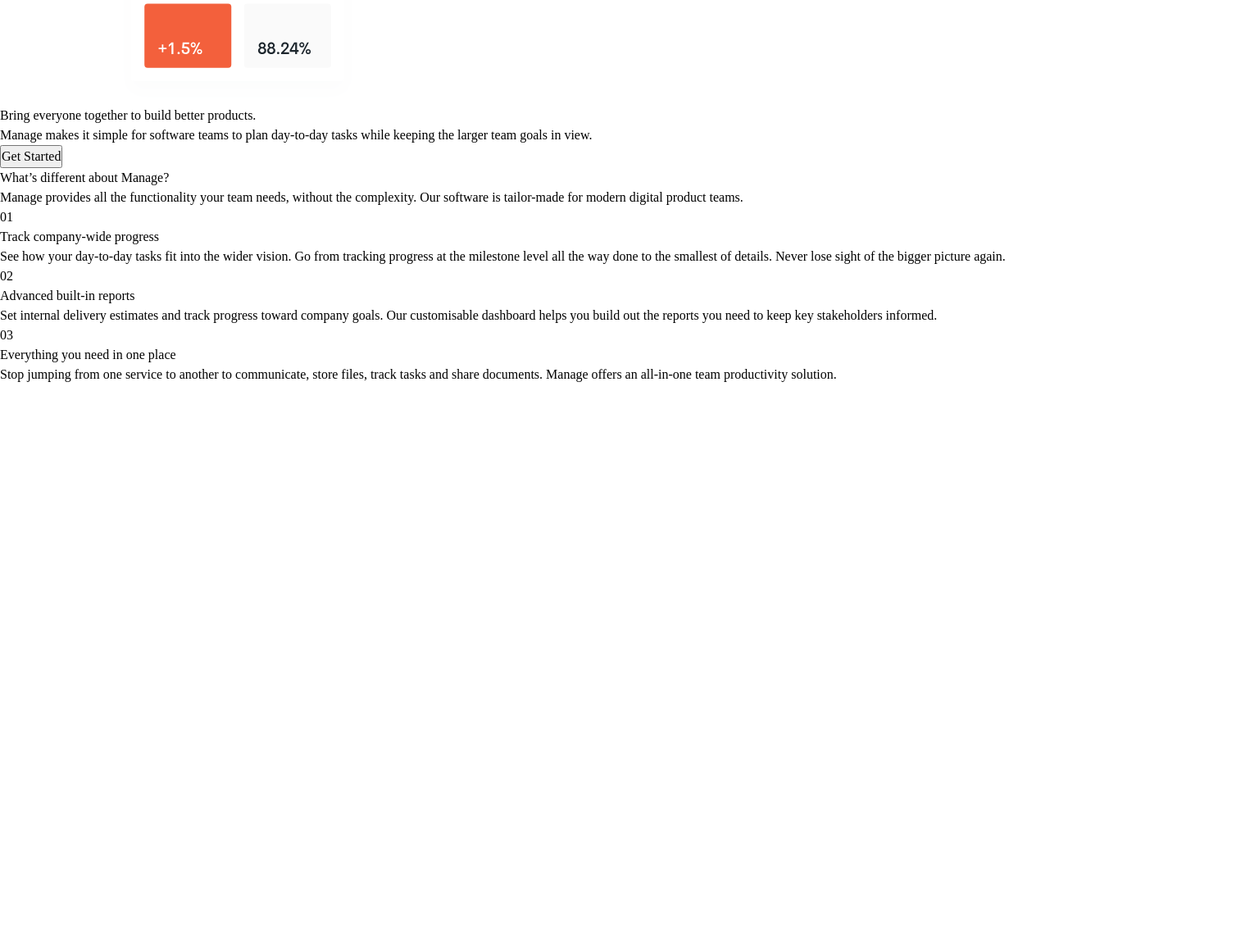
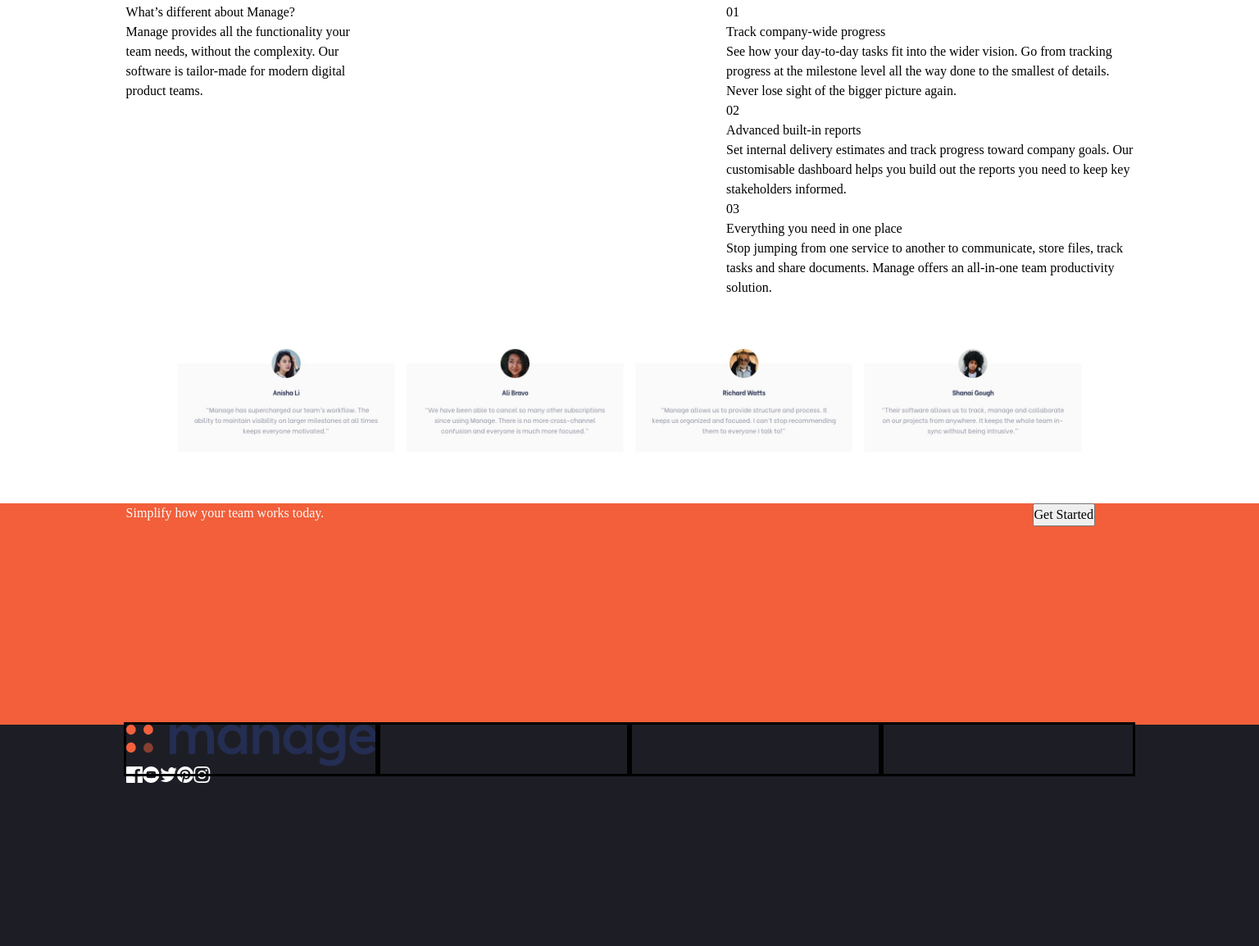
Before and after one commit to LinziJayne36/manage-landing-page, a website built with Vite: page index.html in a window 1536 px wide. Shown: the part 540-1694 px from the top of the page at 82% size. Before the commit the page ends 1009 px from the top, so only its background shows below. Built offline with nearby package versions, Linux system fonts and the light colour scheme.

Commit message:
Add the markup to structure content so it is adaptable for desktop as well as mobile. Add early media queries to begin the adaptation for desktop and make responsive

```diff
--- a/index.html
+++ b/index.html
@@ -21,6 +21,7 @@
         <link rel="stylesheet" href="style.css" />
     </head>
     <body>
+        <div class="page-wrapper">
             <header>
                 <div class="main-header-container">
                     <img src="/images/logo.svg" />
@@ -35,6 +36,7 @@
                     </nav>
                 </div>
             </header>
+            <div class="intro-wrapper">
                 <div class="intro-visuals">
                     <img
                         class="intro-visuals__img"
@@ -46,39 +48,49 @@
                         Bring everyone together to build better products.
                     </h1>
                     <p class="intro-info__copy">
-                Manage makes it simple for software teams to plan day-to-day
-                tasks while keeping the larger team goals in view.
+                        Manage makes it simple for software teams to plan
+                        day-to-day tasks while keeping the larger team goals in
+                        view.
                     </p>
-            <button class="button intro-info__button">Get Started</button>
+                    <button class="button intro-info__button">
+                        Get Started
+                    </button>
                 </div>
-
+            </div>
+            <div class="main-wrapper">
                 <div class="main-info-text">
                     <h2 class="main-info-text__title">
                         What’s different about Manage?
                     </h2>
                     <p class="main-info-text__copy">
-                Manage provides all the functionality your team needs, without
-                the complexity. Our software is tailor-made for modern digital
-                product teams.
+                        Manage provides all the functionality your team needs,
+                        without the complexity. Our software is tailor-made for
+                        modern digital product teams.
                     </p>
                 </div>
+                <div class="info-points-wrapper">
                     <div class="main-info-point">
                         <span class="main-info-point__num">01</span>
-            <h3 class="main-info-point__title">Track company-wide progress</h3>
+                        <h3 class="main-info-point__title">
+                            Track company-wide progress
+                        </h3>
                         <p class="main-info-point__copy">
-                See how your day-to-day tasks fit into the wider vision. Go from
-                tracking progress at the milestone level all the way done to the
-                smallest of details. Never lose sight of the bigger picture
-                again.
+                            See how your day-to-day tasks fit into the wider
+                            vision. Go from tracking progress at the milestone
+                            level all the way done to the smallest of details.
+                            Never lose sight of the bigger picture again.
                         </p>
                     </div>
                     <div class="main-info-point">
                         <span class="main-info-point__num">02</span>
-            <h3 class="main-info-pont__title">Advanced built-in reports</h3>
+                        <h3 class="main-info-pont__title">
+                            Advanced built-in reports
+                        </h3>
                         <p class="main-info-point__copy">
-                Set internal delivery estimates and track progress toward
-                company goals. Our customisable dashboard helps you build out
-                the reports you need to keep key stakeholders informed.
+                            Set internal delivery estimates and track progress
+                            toward company goals. Our customisable dashboard
+                            helps you build out the reports you need to keep key
+                            stakeholders informed.
                         </p>
                     </div>
                     <div class="main-info-point">
@@ -87,12 +99,52 @@
                             Everything you need in one place
                         </h3>
                         <p class="main-info-point__copy">
-                Stop jumping from one service to another to communicate, store
-                files, track tasks and share documents. Manage offers an
-                all-in-one team productivity solution.
+                            Stop jumping from one service to another to
+                            communicate, store files, track tasks and share
+                            documents. Manage offers an all-in-one team
+                            productivity solution.
                         </p>
                     </div>
+                </div>
+            </div>
+            <div class="testimonials-wrapper">
+                <img src="/design/testimonials-slider.jpg" />
+            </div>
+        </div>
+        <div class="bottom-section-wrapper">
+            <div class="cta-section">
+                <div class="cta-content-wrapper">
+                    <div class="cta-section__col1">
+                        <h2 class="cta-section__title">
+                            Simplify how your team works today.
+                        </h2>
+                    </div>
+                    <div class="cta-section__col2">
+                        <button class="btn cta-section__btn">
+                            Get Started
+                        </button>
+                    </div>
+                </div>
+            </div>
 
+            <footer>
+                <div class="footer-content-wrapper">
+                    <div class="footer__col">
+                        <img src="/images/logo.svg" alt="" />
+                        <div class="social-links-wrapper">
+                            <img src="/images/icon-facebook.svg" alt="" />
+                            <img src="/images/icon-youtube.svg" alt="" />
+                            <img src="/images/icon-twitter.svg" alt="" />
+                            <img src="images/icon-pinterest.svg" alt="" />
+                            <img src="images/icon-instagram.svg" alt="" />
+                        </div>
+                    </div>
+                    <div class="footer__col"></div>
+                    <div class="footer__col"></div>
+                    <div class="footer__col"></div>
+                </div>
+            </footer>
+        </div>
         <!--
         <p id="test">testing font size</p>
          What they’ve
--- a/style.css
+++ b/style.css
@@ -96,33 +96,6 @@
   }
 }*/
 
-:root {
-    --clr-accent-100: hsl(13, 100%, 96%); /*very pale red*/
-    --clr-accent-400: hsl(12, 88%, 59%); /*very bright red*/
-
-    --clr-neutral-100: hsl(233, 12%, 13%); /*very dark blue*/
-    --clr-neutral-900: hsl(0, 0%, 98%); /*very light gray*/
-
-    --clr-rimary-400: hsl(227, 12%, 61%); /*dark grayish blue*/
-
-    --ff-primary: "Be Vietnam Pro", sans-serif;
-    --ff-body: var(--ff-primary);
-    --ff: var(--ff-primary);
-
-    --fw-regular: 300;
-    --fw-semi-bold: 500;
-    --fw-bold: 700;
-
-    --fs-200: 0.875rem; /* main body txt mobile & main nav links desktop */
-    --fs-300: 0.9375rem; /* footer links all displays */
-    --fs-400: 1rem; /* main body txt desktop & numbered subheads mobile & nav links mobile */
-    --fs-500: 1.125rem; /* numbered subheads desktop */
-    --fs-600: 2rem; /* 2nd lgst title mobile */
-    --fs-700: 2.875rem; /* 2nd lrgst title desktop */
-    --fs-800: 3.125rem; /* main intro title mobile */
-    --fs-900: 4rem; /* main intro title desktop */
-}
-
 /* Box sizing rules */
 *,
 *::before,
@@ -188,7 +161,139 @@
     }
 }
 
+:root {
+    --clr-accent-100: hsl(13, 100%, 96%); /*very pale red*/
+    --clr-accent-400: hsl(12, 88%, 59%); /*very bright red*/
+
+    --clr-neutral-100: hsl(233, 12%, 13%); /*very dark blue*/
+    --clr-neutral-900: hsl(0, 0%, 98%); /*very light gray*/
+
+    --clr-rimary-400: hsl(227, 12%, 61%); /*dark grayish blue*/
+
+    --ff-primary: "Be Vietnam Pro", sans-serif;
+    --ff-body: var(--ff-primary);
+    --ff: var(--ff-primary);
+
+    --fw-regular: 300;
+    --fw-semi-bold: 500;
+    --fw-bold: 700;
+
+    --fs-200: 0.875rem; /* main body txt mobile & main nav links desktop */
+    --fs-300: 0.9375rem; /* footer links all displays */
+    --fs-400: 1rem; /* main body txt desktop & numbered subheads mobile & nav links mobile */
+    --fs-500: 1.125rem; /* numbered subheads desktop */
+    --fs-600: 2rem; /* 2nd lgst title mobile */
+    --fs-700: 2.875rem; /* 2nd lrgst title desktop */
+    --fs-800: 3.125rem; /* main intro title mobile */
+    --fs-900: 4rem; /* main intro title desktop */
+}
+
 #test {
     font-size: 46px;
     color: var(--clr-accent-100);
 }
+
+.page-wrapper,
+.footer-content-wrapper,
+.cta-content-wrapper {
+    width: 90%;
+    min-height: calc(100vh-540px);
+    max-width: 600px;
+    margin: 0 auto;
+}
+
+.intro-wrapper {
+    display: flex;
+    flex-direction: column;
+}
+
+.info-points-wrapper {
+    display: flex;
+    flex-direction: column;
+}
+.main-wrapper {
+    display: flex;
+    flex-direction: column;
+}
+
+.testimonials-wrapper {
+    background-color: bisque;
+}
+
+.cta-section {
+    background-color: var(--clr-accent-400);
+    color: var(--clr-neutral-900);
+    height: 270px;
+}
+
+.bottom-section-wrapper {
+    height: 540px;
+}
+
+.social-links-wrapper {
+    display: flex;
+    flex-direction: row;
+}
+
+footer {
+    background-color: var(--clr-neutral-100);
+    height: 270px;
+}
+
+.footer__col {
+    display: flex;
+    flex-direction: column;
+    height: 60px;
+    outline-style: solid;
+    outline-color: black;
+}
+@media screen and (min-width: 1440px) {
+    .page-wrapper,
+    .footer-content-wrapper,
+    .cta-content-wrapper {
+        width: 80%;
+        max-width: 1280px;
+        margin: 0 auto;
+    }
+
+    .intro-wrapper {
+        flex-direction: row-reverse;
+    }
+
+    .info-visuals,
+    .info-points-wrapper {
+        width: 50%;
+    }
+
+    .main-info-text__copy,
+    .intro-info__copy {
+        width: 40%;
+    }
+
+    ul li {
+        display: inline-block;
+    }
+
+    .main-wrapper {
+        flex-direction: row;
+    }
+
+    .cta-content-wrapper {
+        display: flex;
+    }
+
+    .cta-section__col1 {
+        width: 90%;
+    }
+
+    .cta-section__col2 {
+        width: 10%;
+    }
+
+    .footer-content-wrapper {
+        display: flex;
+    }
+    .footer__col {
+        width: 25%;
+    }
+}
```
Lines whose indentation alone changed are shown as unchanged.
